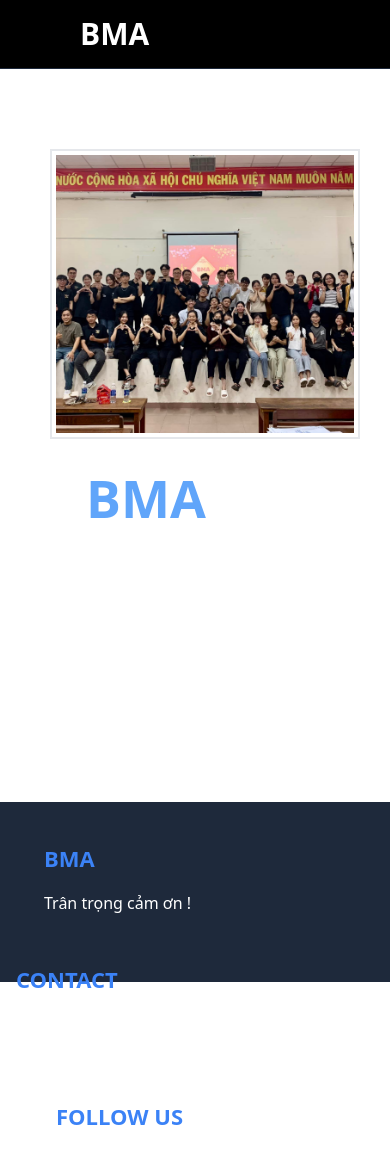
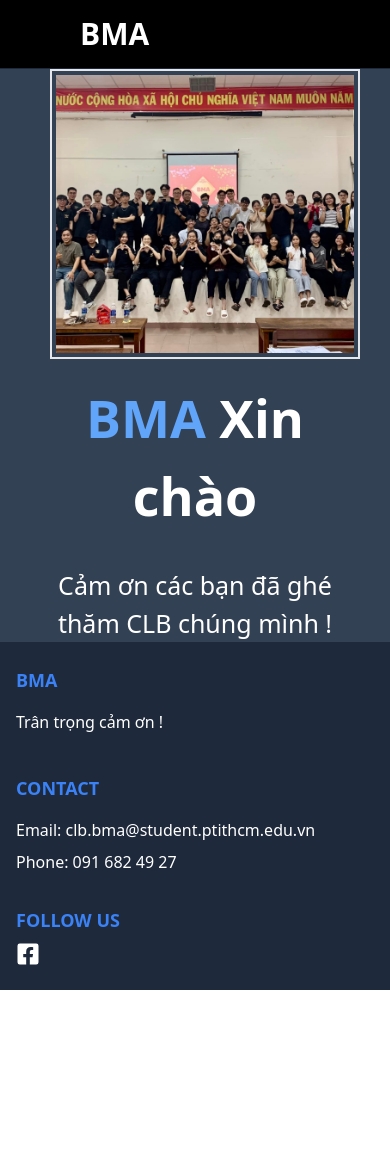
Before and after one commit to pvy-it-tdh/BMA_web, a React (Vite) app: page / in a window 390 px wide. Shown: the top 1164 px of the page. After the commit the page ends 990 px from the top, so only its background shows below. Built offline with nearby package versions, Linux system fonts and the light colour scheme.

Commit message:
update banner

```diff
--- a/src/Components/Banner.jsx
+++ b/src/Components/Banner.jsx
@@ -1,8 +1,7 @@
-import { useState } from "react";
+import { useState, useEffect } from "react";
 import BMA from "./Image/BMA.jpg"; // Corrected import
 import AOS from "aos";
 import "aos/dist/aos.css";
-import { useEffect } from "react";
 
 const Banner = () => {
   useEffect(() => {
@@ -16,13 +15,15 @@ const Banner = () => {
   const [isHovered, setIsHovered] = useState(false);
 
   return (
-    <div className="lg:px-56 px-10 lg:py-0 py-20 text-center gap-5 lg:text-start flex lg:flex-row flex-col-reverse justify-between lg:gap-28 items-center">
+    <div
+      className="bg-slate-700 lg:px-56 px-10 lg:py-0 py-50 text-center gap-5 lg:text-start flex lg:flex-row flex-col-reverse justify-between lg:gap-28 items-center"
+    >
       <div className="h-full lg:py-0 flex flex-col justify-center lg:items-start items-center text-white">
         <h1
           data-aos="fade-right"
           className="text-[52px] font-semibold mb-8 leading-normal"
         >
-        <span className="text-blue-400">BMA </span> Xin chào
+          <span className="text-blue-400">BMA </span> Xin chào
         </h1>
         <p data-aos="fade-left" className="text-[25px]">
           Cảm ơn các bạn đã ghé thăm CLB chúng mình !
--- a/src/Layouts/Footer.jsx
+++ b/src/Layouts/Footer.jsx
@@ -2,30 +2,32 @@ import { FaFacebookSquare } from "react-icons/fa";
 
 const Footer = () => {
   return (
-    <footer className="bg-slate-800 text-white lg:px-40 px-4 py-10" style={{height:"180px"}}>
-      <div className="container mx-auto grid grid-cols-1 md:grid-cols-4 gap-4">
-        <div className="mb-4 ml-7 md:mb-0">
-          <span className="text-[22px] font-semibold text-blue-500 py2 uppercase">
+    <footer className="bg-slate-800 text-white lg:px-40 px-4 py-6">
+      {" "}
+      {/* Giảm chiều cao tại đây */}
+      <div className="container mx-auto grid grid-cols-1 md:grid-cols-3 lg:grid-cols-4 gap-4">
+        <div className="md:col-span-1 lg:col-span-2">
+          <span className="text-lg font-semibold text-blue-500 py-2 uppercase">
             BMA
           </span>
-          <p className="text-[16px] my-4">Trân trọng cảm ơn !</p>
+          <p className="text-base my-4">Trân trọng cảm ơn !</p>
         </div>
-        <div className="mb-4 ml-25 md:mb-0">
-          <h2 className="text-[22px] font-semibold text-blue-500 py2 uppercase">
+        <div className="md:col-span-1 lg:col-span-1">
+          <h2 className="text-lg font-semibold text-blue-500 py-2 uppercase">
             Contact
           </h2>
-          <p className="text-[16px] my-2">
+          <p className="text-base my-2">
             Email: clb.bma@student.ptithcm.edu.vn
           </p>
-          <p className="text-[16px] my-2">Phone: 091 682 49 27</p>
+          <p className="text-base my-2">Phone: 091 682 49 27</p>
         </div>
-        <div className="mb-4 md:mb-0 ml-10">
-          <h2 className="text-[22px] font-semibold text-blue-500 py2 uppercase">
+        <div className="md:col-span-1 lg:col-span-1">
+          <h2 className="text-lg font-semibold text-blue-500 py-2 uppercase">
             Follow us
           </h2>
-          <div className="flex space-x-4 items-center">
+          <div className="flex items-center">
             <a href="#" className="text-white hover:text-blue-500">
-              <FaFacebookSquare className="text-4xl" />
+              <FaFacebookSquare className="text-2xl md:text-4xl" />
             </a>
           </div>
         </div>
```
